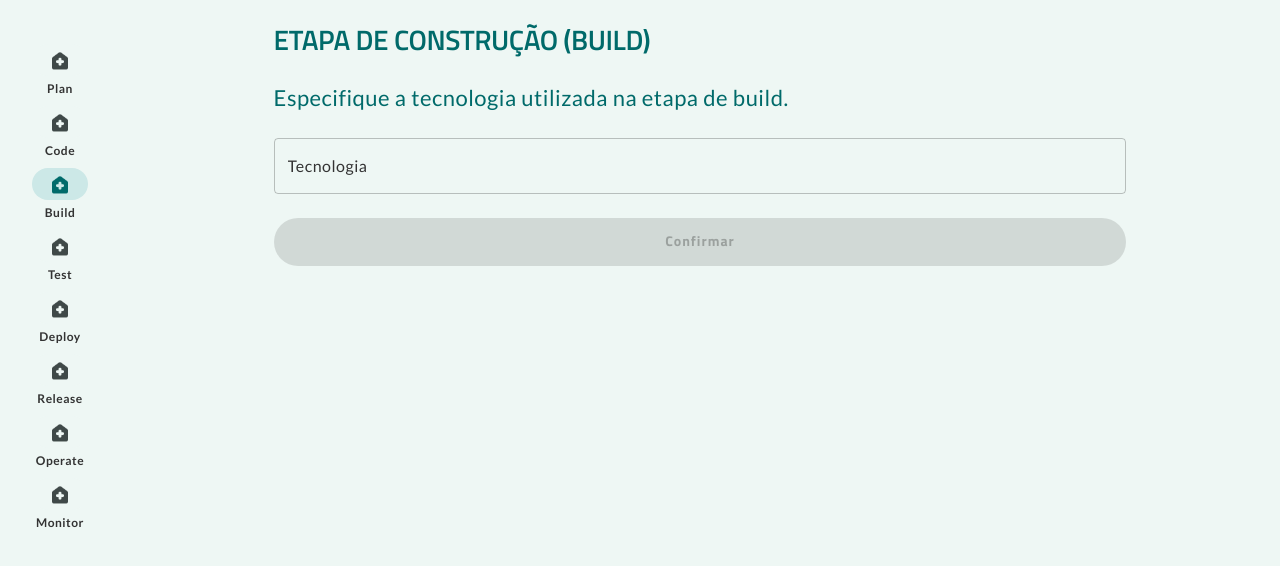
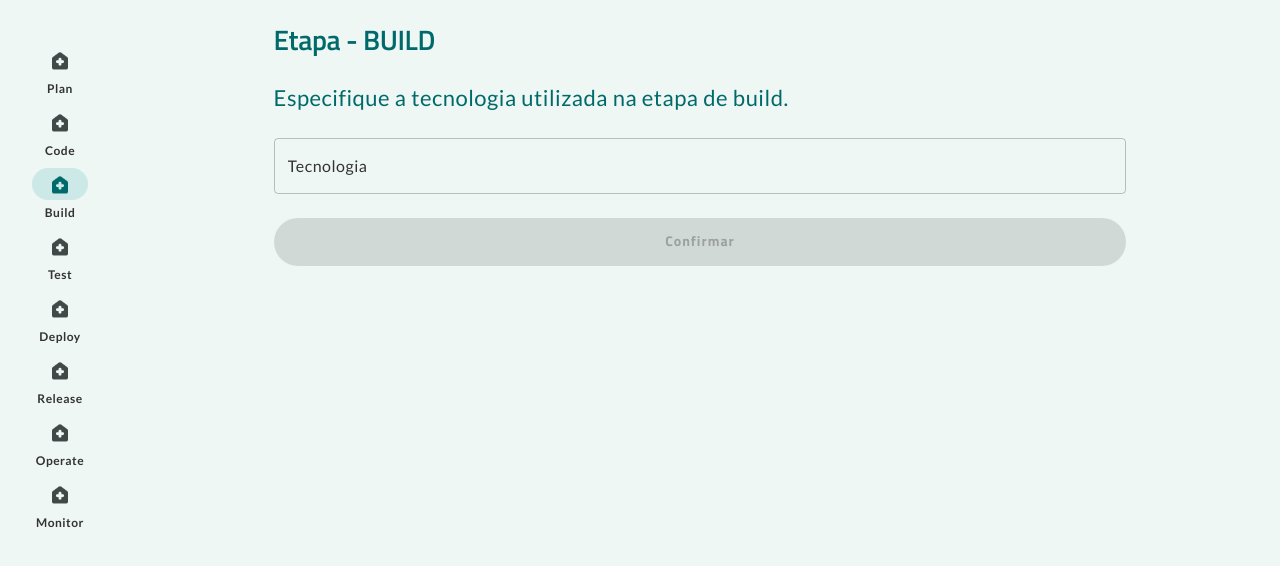
Before and after one commit to thiagonery/DevSecOps_TCC_IA-1, a React (Vite) app in the folder client/: page /build in a window 1280 px wide. Shown: the top 566 px of the page. Built offline with nearby package versions, Linux system fonts and the light colour scheme.

Commit message:
feat: change title in BuildScreen

```diff
--- a/client/src/screens/Build/BuildScreen.tsx
+++ b/client/src/screens/Build/BuildScreen.tsx
@@ -31,7 +31,7 @@ export const BuildScreen: React.FC = () => {
     <Background drawerFocus="build">
       <Box gap="24px">
         <Text variant="h1" color={theme.palette.primary.main}>
-          ETAPA DE CONSTRUÇÃO (BUILD)
+          Etapa - BUILD
         </Text>
         <Text fontSize="22px" color={theme.palette.primary.main}>
           Especifique a tecnologia utilizada na etapa de build.
```
